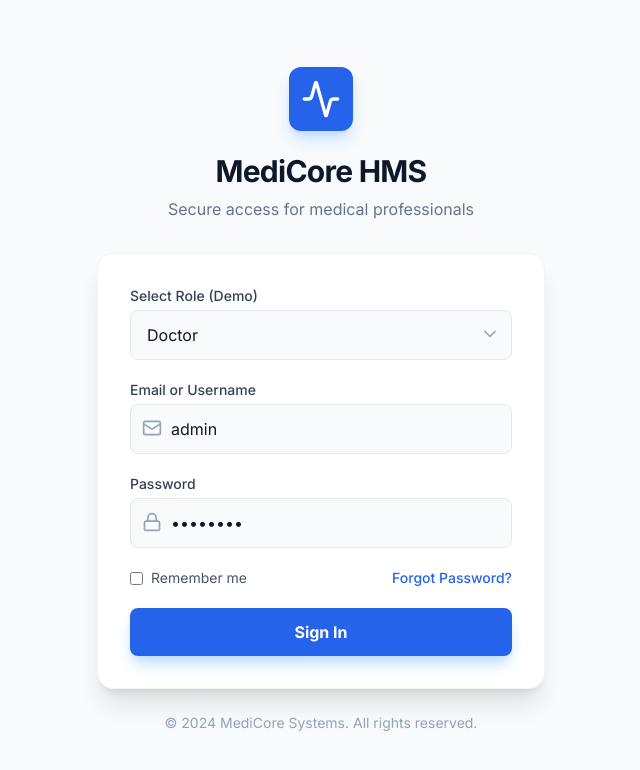
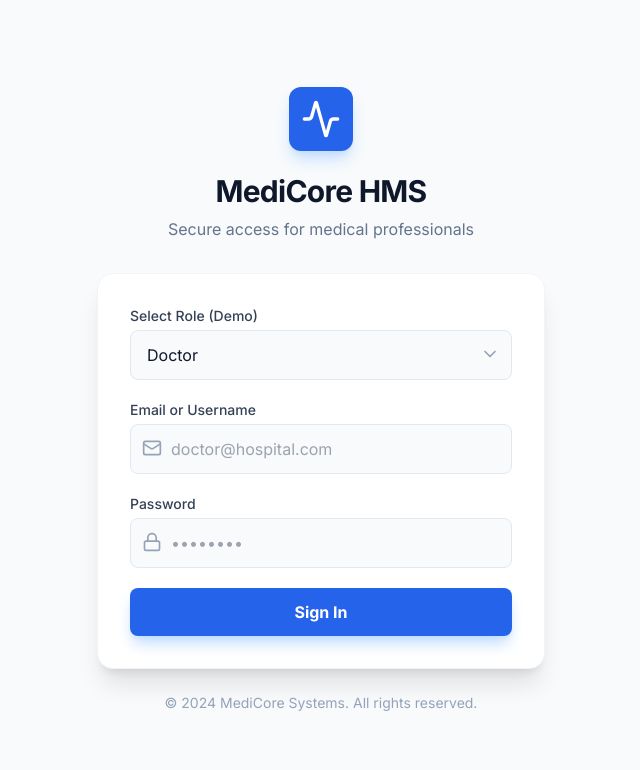
Before and after one commit to minhnguyenhoang/COMP3030_HospitalManagementDB, a React (Vite) app in the folder src/medicore-hms/: page /staff in a window 1280 px wide. Shown: the top 770 px of the page, without its empty margins (319-959 px from the left). Built offline with nearby package versions, Linux system fonts and the light colour scheme.

Commit message:
Fixed login and dashboard names

```diff
--- a/src/medicore-hms/pages/Login.tsx
+++ b/src/medicore-hms/pages/Login.tsx
@@ -8,8 +8,8 @@ interface LoginProps {
 
 const Login: React.FC<LoginProps> = ({ onLogin }) => {
   const [role, setRole] = useState<UserRole>(UserRole.DOCTOR);
-  const [email, setEmail] = useState('admin');
-  const [password, setPassword] = useState('admin123');
+  const [email, setEmail] = useState('');
+  const [password, setPassword] = useState('');
   const [error, setError] = useState<string | null>(null);
   const [loading, setLoading] = useState(false);
 
@@ -85,14 +85,6 @@ const Login: React.FC<LoginProps> = ({ onLogin }) => {
             </div>
           </div>
 
-          <div className="flex items-center justify-between text-sm">
-            <label className="flex items-center text-slate-600 cursor-pointer">
-              <input type="checkbox" className="mr-2 rounded text-blue-600 focus:ring-blue-500" />
-              Remember me
-            </label>
-            <button type="button" className="text-blue-600 hover:text-blue-700 font-medium">Forgot Password?</button>
-          </div>
-
           <button
             type="submit"
             disabled={loading}
--- a/src/medicore-hms/pages/Staff.tsx
+++ b/src/medicore-hms/pages/Staff.tsx
@@ -2,6 +2,8 @@ import React from 'react';
 import { Staff } from '../types';
 import { Mail, Phone, MoreHorizontal, Pencil, Trash2 } from 'lucide-react';
 import { showSuccess, showError } from '../src/utils/toast';
+import { Popup } from 'reactjs-popup';
+import 'reactjs-popup/dist/index.css';
 
 const StaffPage: React.FC = () => {
   const [staff, setStaff] = React.useState<any[]>([]);
@@ -222,7 +224,9 @@ const StaffPage: React.FC = () => {
         role: d.doctor_level || 'Doctor',
         department: d.department?.department_name || '',
         status: d.active_status || 'Active',
-        avatar: (d.first_name && d.last_name) ? d.first_name[0] + d.last_name[0] : d.first_name?.[0] || 'Dr'
+        avatar: (d.first_name && d.last_name) ? d.first_name[0] + d.last_name[0] : d.first_name?.[0] || 'Dr',
+        phone: d.phone || 'None',
+        email: d.email || 'None'
       })));
 
       handleCloseEdit();
--- /dev/null
+++ b/src/package.json
@@ -0,0 +1,6 @@
+{
+  "dependencies": {
+    "react-tooltip": "^5.30.0",
+    "reactjs-popup": "^2.0.6"
+  }
+}
```
Also changed, not shown: 1 other file (tests, documents, lock files or other folders).
